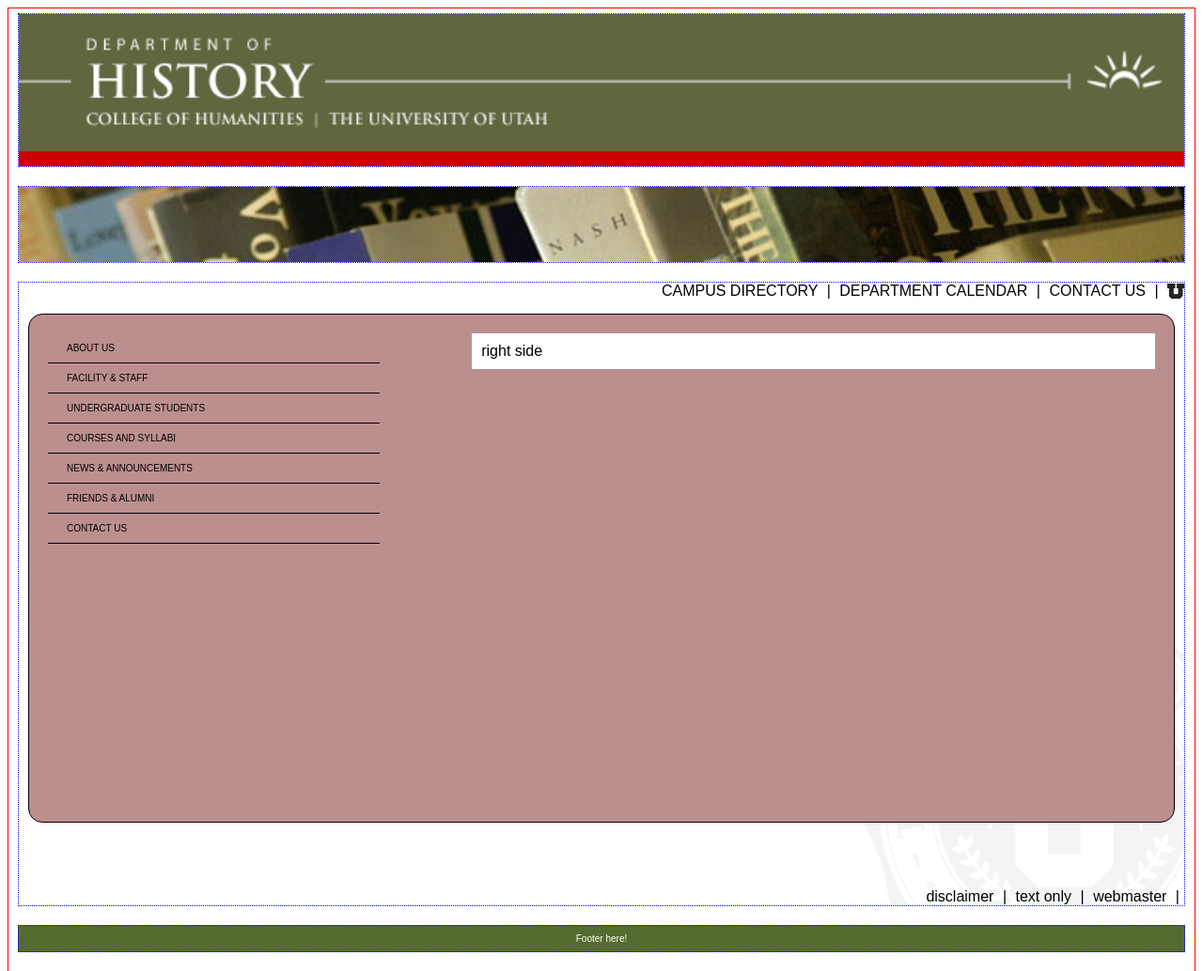
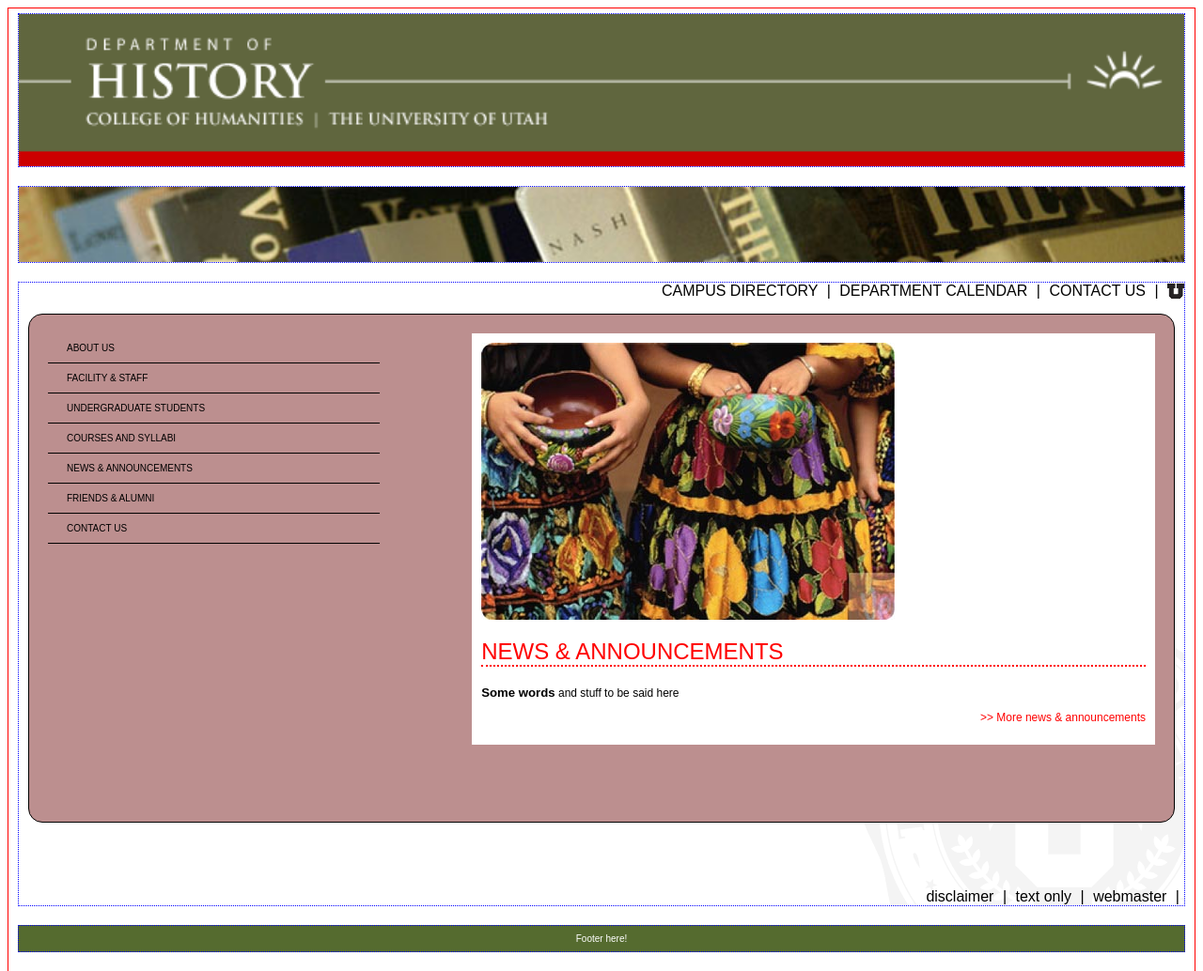
Before and after one commit to KristenHuangkh/humis_homepage, a plain HTML site: page index.html in a window 1280 px wide. Shown: the top 1034 px of the page at 94% size. Drawn offline with Linux system fonts and the light colour scheme.

Commit message:
Added the nav link beneath the women with pottery photo, added an extra paragraph.

```diff
--- a/index.html
+++ b/index.html
@@ -37,7 +37,21 @@
                 <a href="#">contact us</a>
             </nav>
 
-            <article class="right-side">right side</article>
+            <article class="right-side">
+                <img src="files/women_w_pottery.jpg" alt="Picture of women with pottery"/>
+                <h2>
+                    News &amp; Announcements
+                </h2>
+
+                <p>
+                    <span>Some words</span> and stuff to be said here
+                </p>
+
+                <p class="learn-more">
+                    <a href="#">>> More news & announcements</a>
+                </p>
+
+            </article>
         </div>
 
         <div class="nav bottom-nav">
--- a/stylesheet.css
+++ b/stylesheet.css
@@ -86,6 +86,34 @@ div#container {
                 background-color: white;
                 padding: 10px;
                 width: 60%;
+
+                h2 {
+                    color:red;
+                    border-bottom: 2px dotted red;
+                    text-transform: uppercase;
+                    font-weight: normal;
+                }
+
+                p {
+                    font-size: 12px;
+                    span {
+                        font-weight: bold;
+                        font-size: 110%;
+                    }
+
+                    &.learn-more { /* & means it will apply to only to a p with a class of learn-more */
+                        text-align: right;
+
+                        a {
+                            color: red;
+                            text-decoration: none;
+
+                            &:hover {
+                                text-decoration: underline;
+                            }
+                        }
+                    }
+                }
             }
         }
     }
```
